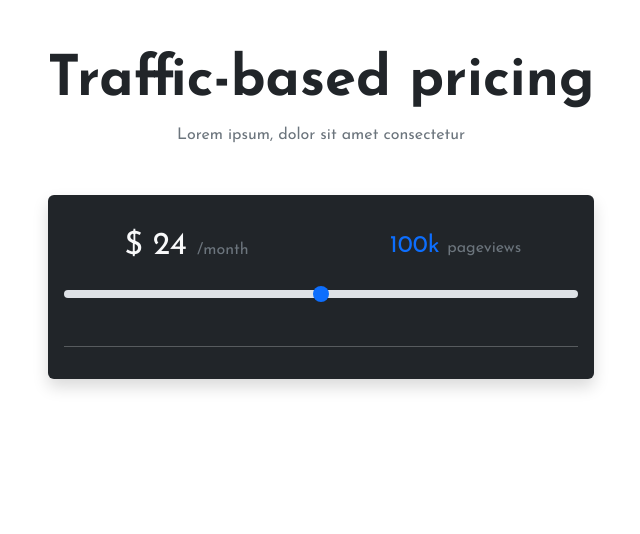
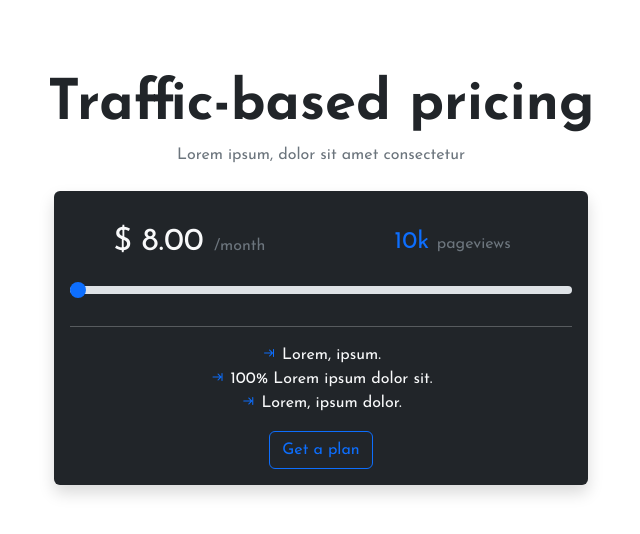
Before and after one commit to lautajam/form-range-and-JS, a website: page index.html in a window 1280 px wide. Shown: the whole page, without its empty margins (319-959 px from the left). Drawn offline with nearby package versions, Linux system fonts and the light colour scheme.

Commit message:
i finished the range Js
the numbers of the price & pageviews now are dinamics with the range bar

```diff
--- a/index.html
+++ b/index.html
@@ -11,41 +11,66 @@
     <!-- Title -->
     <title>FormRange page</title>
 </head>
-
 <body>
-    <div class="container">
-        <div class="text-center my-5">
-            <h1 class="display-4 fw-bold mb-2">Traffic-based pricing</h1>
-            <p class="text-muted fs-6">Lorem ipsum, dolor sit amet consectetur</p>
+    <main class="container mt-5 p-4">
+        <div class="text-center mb-4">
+            <h1 class="display-4 fw-bold mb-1">Traffic-based pricing</h1>
+            <p class="text-muted fs-6 mt-1">Lorem ipsum, dolor sit amet consectetur</p>
         </div>
         <div class="row justify-content-center">
             <div class="col-12 col-md-8 col-lg-6">
                 <div class="card bg-dark text-light shadow border-0">
                     <div class="card-body">
-                        <div class="row align-items-center text-center my-3">
+                        <div class="row align-items-center text-center mt-3">
                             <div class="col-12 col-md-6 order-1">
                                 <p class="m-0 h2">
-                                    $
-                                    <span>24</span>
+                                    <span id="price">$ 8.00</span>
                                     <span class="text-muted h6">/month</span>
                                 </p>
                             </div>
                             <div class="col-12 col-md-6 order-3 order-md-2">
                                 <p class="m-0 h4">
-                                    <span class="text-primary">100k</span>
+                                    <span class="text-primary" id="views">10k</span>
                                     <span class="text-muted h6">pageviews</span>
                                 </p>
                             </div>
-                            <div class="col-12 order-2 order-md-3 my-3">
-                                <input type="range" class="form-range" min="0" max="5" step="0.5" id="customRange3">
+                            <div class="col-12 order-2 order-md-3 mt-3">
+                                <input type="range" class="form-range" min="8" max="40" step="8" value="8" id="inputRange">
                             </div>
                         </div>
                         <hr>
+                        <div class="row text-center">
+                            <div class="col-12">
+                                <ul class="list-unstyled">
+                                    <li>
+                                        <i class="bi bi-indent text-primary"></i>
+                                        Lorem, ipsum.
+                                    </li>
+                                    <li>
+                                        <i class="bi bi-indent text-primary"></i>
+                                        100% Lorem ipsum dolor sit.
+                                    </li>
+                                    <li>
+                                        <i class="bi bi-indent text-primary"></i>
+                                        Lorem, ipsum dolor.
+                                    </li>
+                                </ul>
+                            </div>
+                            <div class="col-12">
+                                <button class="btn btn-outline-primary">
+                                    Get a plan</button>
+                            </div>
+                        </div>
                     </div>
                 </div>
             </div>
         </div>
-    </div>
+    </main>
+    <!-- Script Bootstrasp Js -->
+    <script src="js/bootstrap.min.js"></script>
+    <!-- Script Bootstrasp Js -->
+    <!-- Script App Js -->
+    <script src="js/app.js"></script>
+    <!-- Script App Js -->
 </body>
-
 </html>
--- /dev/null
+++ b/js/app.js
@@ -0,0 +1,13 @@
+console.log("Hola todos")
+
+const inputRange = document.getElementById('inputRange');
+const views = document.getElementById('views');
+const price = document.getElementById('price');
+const arrayViews = ['10k', '50k', '100k', '500k', '1M']
+
+inputRange.addEventListener('input', () => {
+    console.log('Me diste click')
+    console.log(inputRange.value);
+    price.textContent = "$ " + inputRange.value +".00";
+    views.textContent = arrayViews[(inputRange.value / 8 - 1)];
+});
--- a/sass/custom.scss
+++ b/sass/custom.scss
@@ -1,4 +1,5 @@
 @import url('https://fonts.googleapis.com/css2?family=Josefin+Sans:wght@100;300;400;700&display=swap');
+@import url("https://cdn.jsdelivr.net/npm/bootstrap-icons@1.9.1/font/bootstrap-icons.css");
 
 $font-family-base: 'Josefin Sans', sans-serif;
 
```
Also changed, not shown: css/custom.css, 1 other file.
